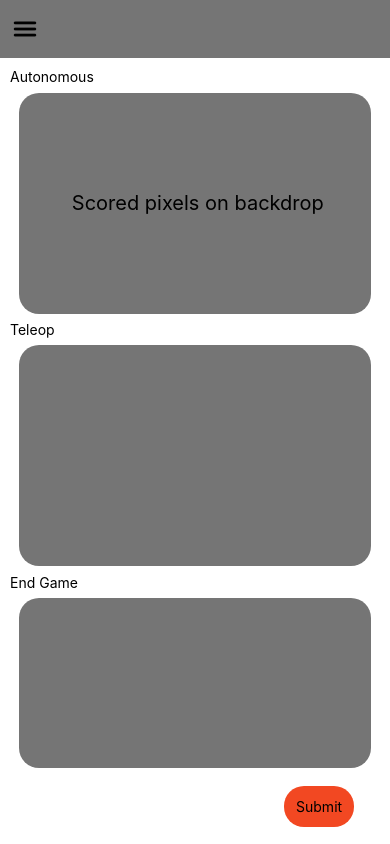
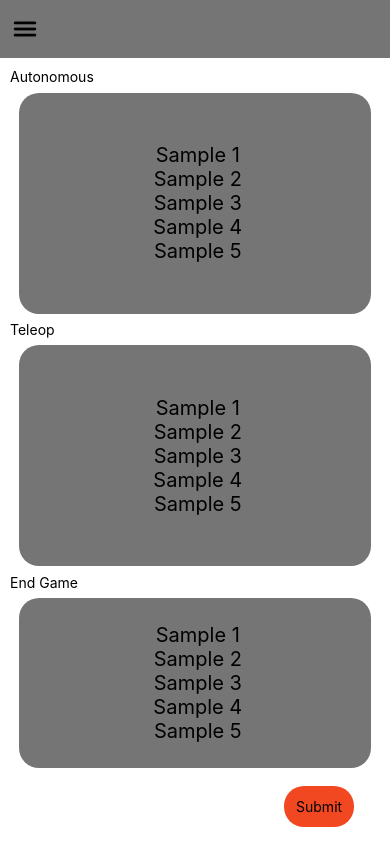
Before and after one commit to Pengiunolo/lotbScoutApp, a React Native app: screen / in a window 390 px wide. Built offline with nearby package versions, Linux system fonts and the light colour scheme.

Commit message:
bullshot

```diff
--- a/App.js
+++ b/App.js
@@ -7,24 +7,49 @@ export default function App() {
       <ScrollView style={styles.scroll} contentContainerStyle={{flexGrow: 1}}>
 
         <View style={styles.head}>
+          <Pressable
+          onPress={() => {
 
-          <Icon name="menu" size={30} color= "#000000"></Icon>
+
+
+            }}>
+
+            <Icon name="menu" size={30} color= "#000000"></Icon>
+
+          </Pressable>
+
 
         </View>
         <View style={styles.body}>
         {/* Autonomous code group */}
           <Text>Autonomous</Text>
           <View style={styles.AutoContainer}>
-            <Text style={styles.textStyle}> Scored pixels on backdrop</Text>
+            <Text style={styles.textStyle}> Sample 1</Text>
+            <Text style={styles.textStyle}> Sample 2</Text>
+            <Text style={styles.textStyle}> Sample 3</Text>
+            <Text style={styles.textStyle}> Sample 4</Text>
+            <Text style={styles.textStyle}> Sample 5</Text>
           </View>
 
           {/* TeleOp code group */}
           <Text>Teleop</Text>
-          <View style={styles.TeleOpContainer}></View>
+          <View style={styles.TeleOpContainer}>
+          <Text style={styles.textStyle}> Sample 1</Text>
+            <Text style={styles.textStyle}> Sample 2</Text>
+            <Text style={styles.textStyle}> Sample 3</Text>
+            <Text style={styles.textStyle}> Sample 4</Text>
+            <Text style={styles.textStyle}> Sample 5</Text>
+          </View>
 
           {/* EG code group */}
           <Text>End Game</Text>
-          <View style={styles.EgContainer}></View>
+          <View style={styles.EgContainer}>
+          <Text style={styles.textStyle}> Sample 1</Text>
+            <Text style={styles.textStyle}> Sample 2</Text>
+            <Text style={styles.textStyle}> Sample 3</Text>
+            <Text style={styles.textStyle}> Sample 4</Text>
+            <Text style={styles.textStyle}> Sample 5</Text>
+          </View>
 
           <Pressable
             onPress={() => {
```
